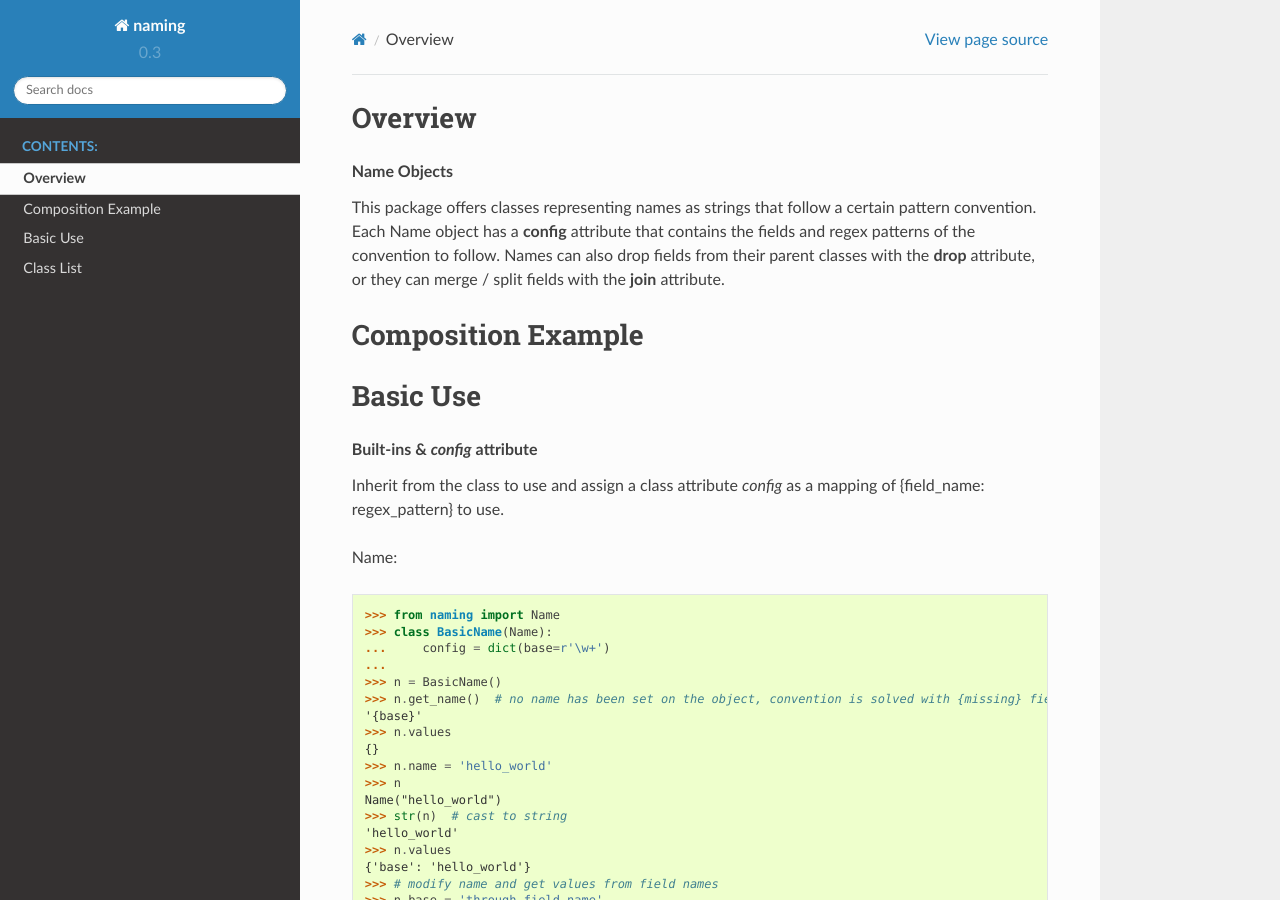
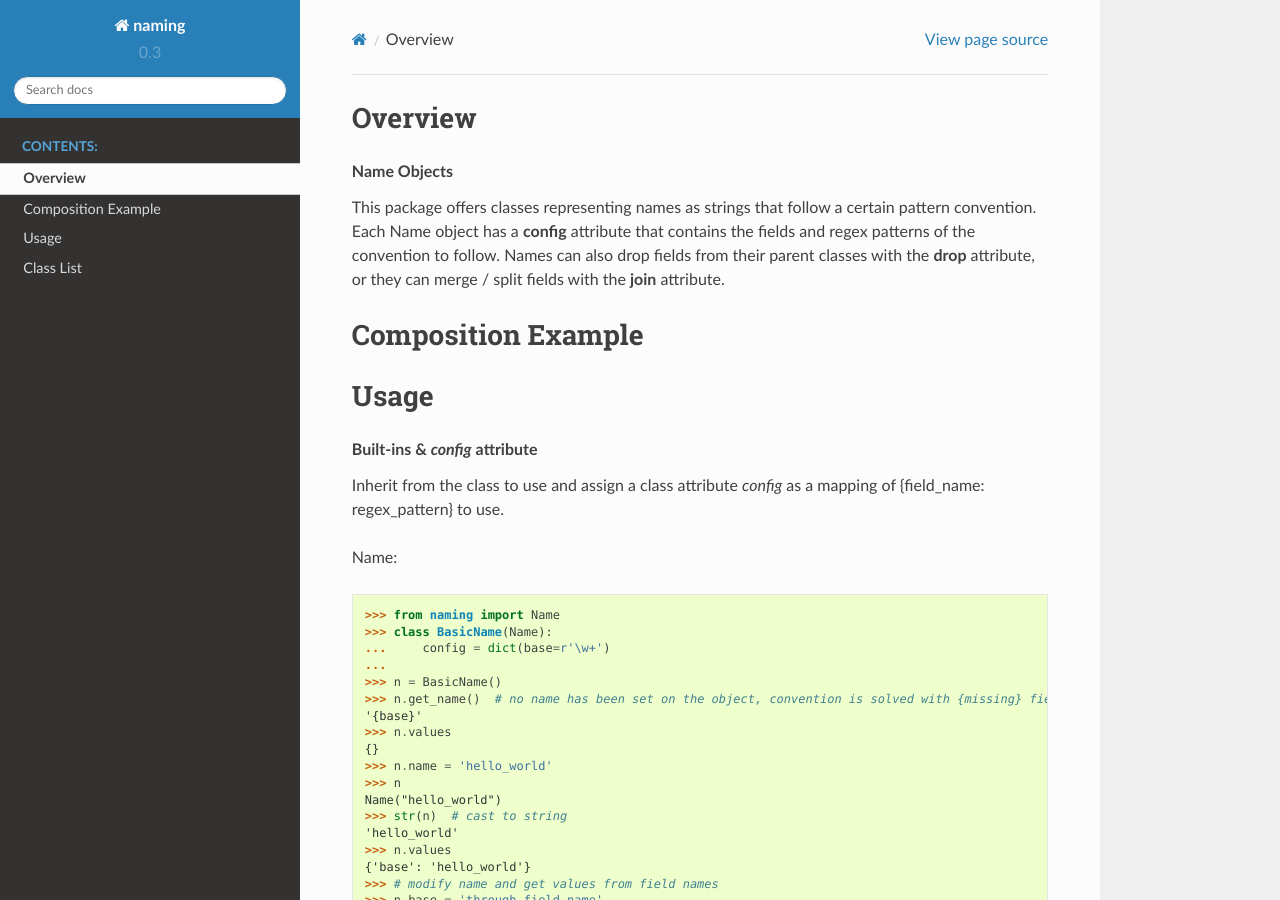
Before and after one commit to chrizzFTD/naming, a Sphinx documentation site: the page built from docs/source/Overview.rst, in a window 1280 px wide and 900 px high. Built offline with Sphinx 7.4.7 and the Read the Docs theme 2.0.0, drawn with Linux system fonts in a browser that asks for light colours.

Commit message:
basic use section is now usage

```diff
--- a/docs/source/Overview.rst
+++ b/docs/source/Overview.rst
@@ -12,8 +12,8 @@ Composition Example
 ===================
 .. graphviz:: example.dot
 
-Basic Use
-=========
+Usage
+=====
 
 .. topic:: Built-ins & `config` attribute
 
```
